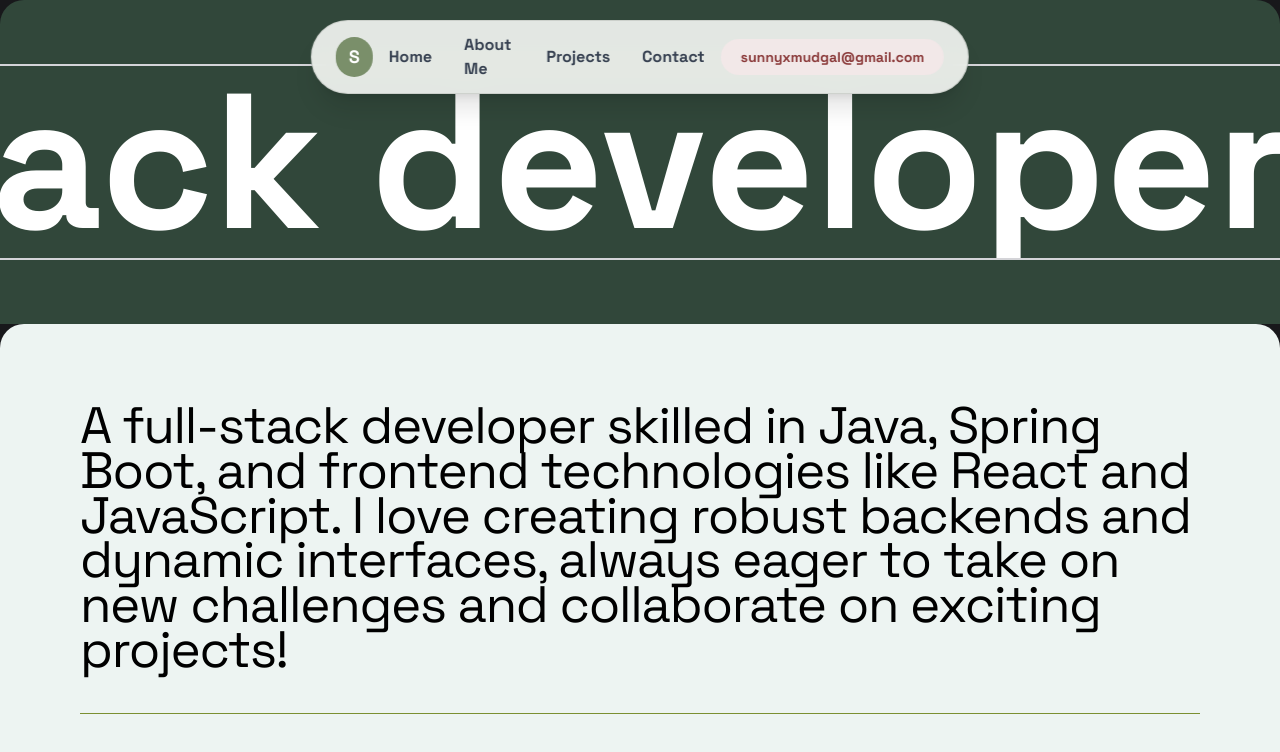
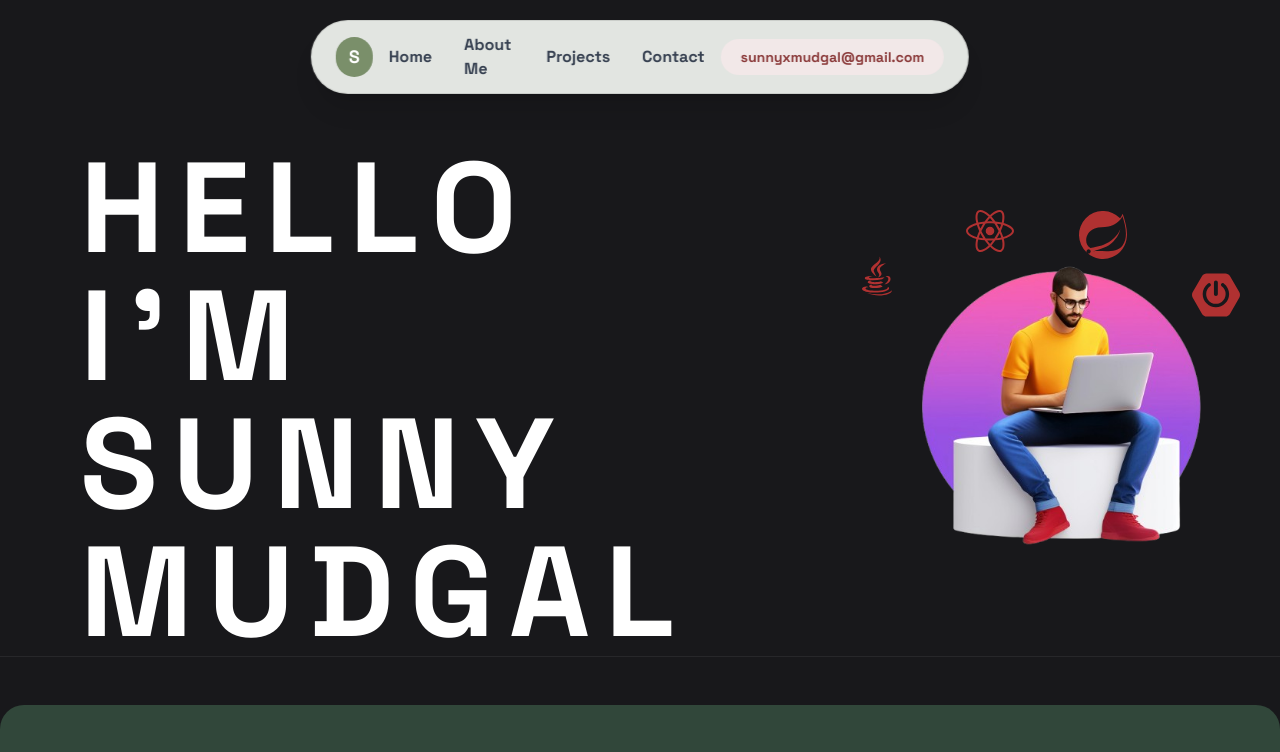
Before and after one commit to sunnnymudgal/PortfolioWebsite, a React (Vite) app: page / in a window 1280 px wide. Shown: the top 752 px of the page. Built offline with nearby package versions, Linux system fonts and the light colour scheme.

Commit message:
Update App.jsx

```diff
--- a/src/App.jsx
+++ b/src/App.jsx
@@ -112,7 +112,7 @@ function App() {
         className="bg-zinc-900 text-white"
       >
         <section id="home" data-scroll-section>
-           {/*  <LandingPage />*/}
+            <LandingPage />
              <Marquee />
         </section>
 
```
